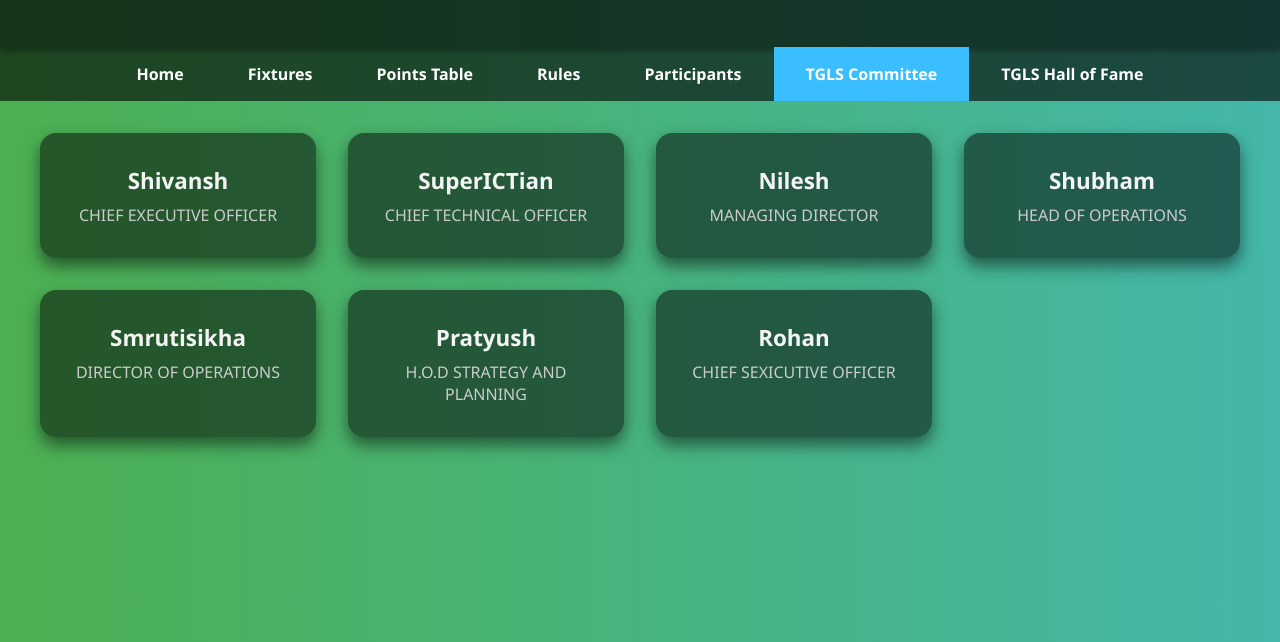
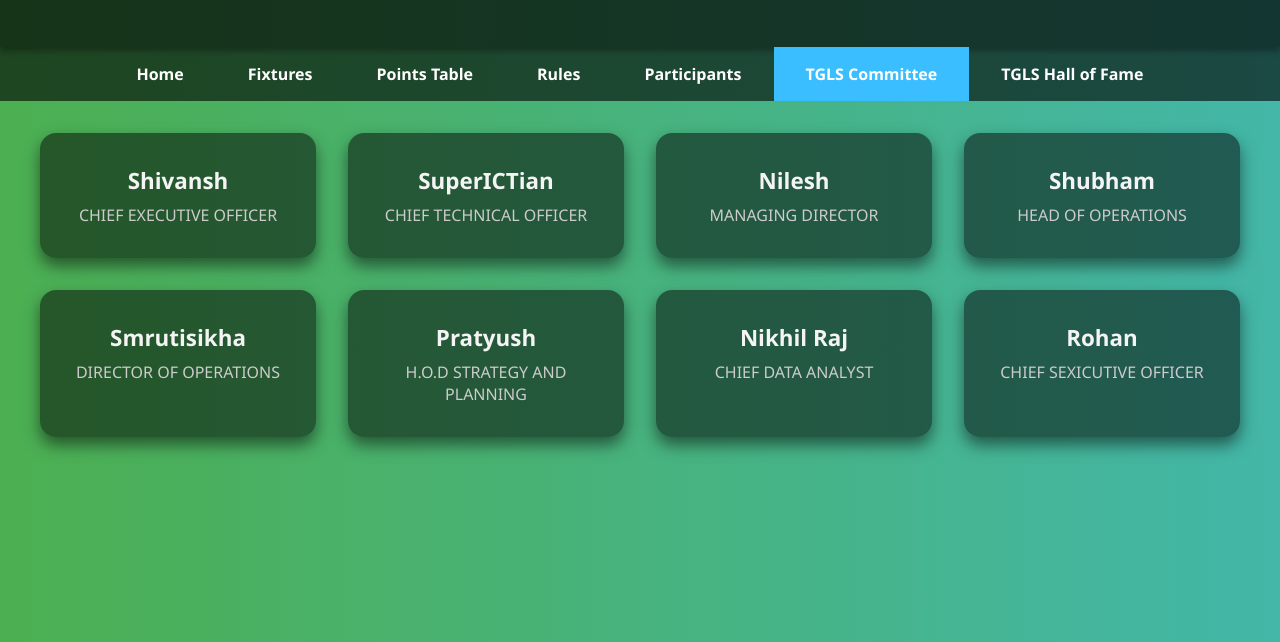
Before and after one commit to nikhils045/The-Great-Ludo-Showdown, a plain HTML site: page committee.html in a window 1280 px wide. Shown: the part 158-800 px from the top of the page. Drawn offline with Linux system fonts and the light colour scheme.

Commit message:
Update committee.html

```diff
--- a/committee.html
+++ b/committee.html
@@ -52,6 +52,10 @@
         <span>H.O.D STRATEGY AND PLANNING</span>
       </div>
       <div class="member">
+        <a href="https://x.com/NikhilRajX?s=09" target="_blank">Nikhil Raj</a>
+        <span>CHIEF DATA ANALYST</span>
+      </div>
+      <div class="member">
         <a href="https://x.com/BOT_DOT_BOT?s=09" target="_blank">Rohan</a>
         <span>CHIEF SEXICUTIVE OFFICER</span>
       </div>
```
